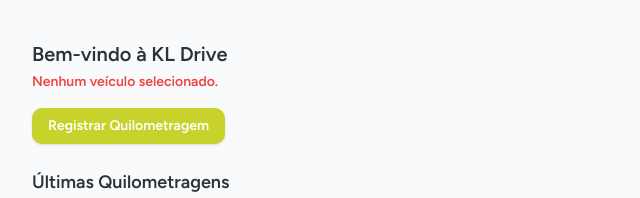
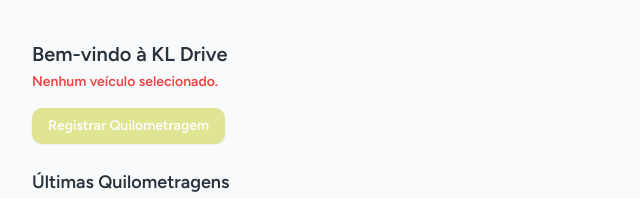
Before and after one commit to ryanfigueredo/kldrive, a Next.js app: page /dashboard in a window 1280 px wide. Shown: the top 198 px of the page, without its empty margins (0-640 px from the left). Built offline with nearby package versions, Linux system fonts and the light colour scheme; no server answers.

Commit message:
feat: replace dialog for registering mileage with a button that navigates to a new page

```diff
--- a/src/app/(private)/dashboard/page.tsx
+++ b/src/app/(private)/dashboard/page.tsx
@@ -14,6 +14,7 @@
 import { Button } from "@/components/ui/button";
 import { Input } from "@/components/ui/input";
 import { Label } from "@/components/ui/label";
+import { useRouter } from "next/router";
 
 interface KmRecord {
   id: string;
@@ -52,6 +53,12 @@
   const [km, setKm] = useState("");
   const [observacao, setObservacao] = useState("");
   const [loading, setLoading] = useState(false);
+
+  const router = useRouter();
+
+  function irParaNovoAbastecimento() {
+    router.push("/abastecimento/novo");
+  }
 
   // Buscar dados iniciais e veículo vinculado do usuário
   useEffect(() => {
@@ -136,49 +143,14 @@
         <p className="text-sm text-red-500 mb-4">Nenhum veículo selecionado.</p>
       )}
 
-      {/* Botão para abrir o Dialog de Registrar Quilometragem */}
-      <Dialog open={openKmDialog} onOpenChange={setOpenKmDialog}>
-        <DialogTrigger asChild>
-          <Button className="mb-6">Registrar Quilometragem</Button>
-        </DialogTrigger>
-        <DialogContent className="bg-neutral-100">
-          <DialogHeader>
-            <DialogTitle>Registrar Quilometragem</DialogTitle>
-          </DialogHeader>
-          <form onSubmit={handleSubmitKm} className="space-y-4">
-            <div>
-              <Label className="border-white" htmlFor="km">
-                Quilometragem
-              </Label>
-              <Input
-                id="km"
-                type="number"
-                value={km}
-                onChange={(e) => setKm(e.target.value)}
-                required
-              />
-            </div>
-
-            <div>
-              <Label htmlFor="observacao">Observação</Label>
-              <Input
-                id="observacao"
-                type="text"
-                value={observacao}
-                onChange={(e) => setObservacao(e.target.value)}
-              />
-            </div>
-
-            <DialogFooter>
-              <Button type="submit" disabled={loading}>
-                {loading ? "Salvando..." : "Salvar"}
-              </Button>
-            </DialogFooter>
-          </form>
-        </DialogContent>
-      </Dialog>
-
-      {/* AQUI pode colocar outro Dialog para registrar abastecimento (se quiser) */}
+      {/* Botão para registrar quilometragem */}
+      <Button
+        className="mb-6"
+        onClick={irParaNovoAbastecimento}
+        disabled={!vehicleInfo}
+      >
+        Registrar Quilometragem
+      </Button>
 
       {/* Últimas quilometragens */}
       <section className="mb-8">
```
